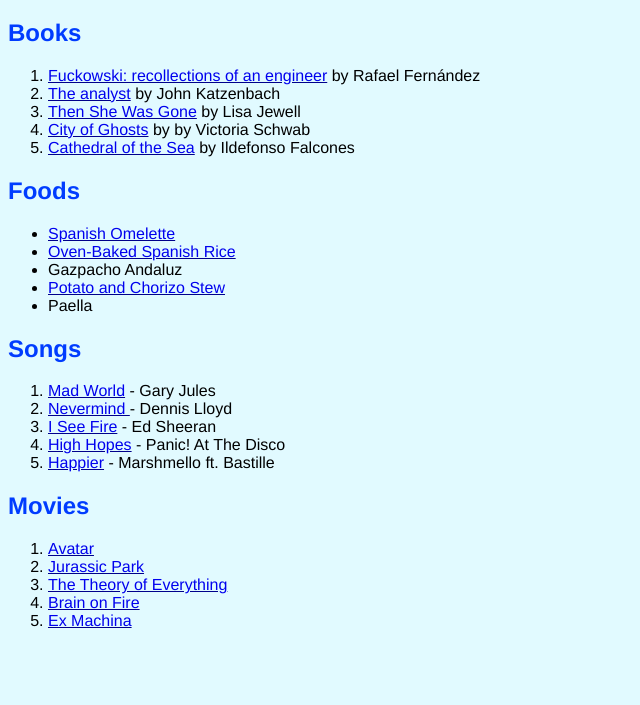
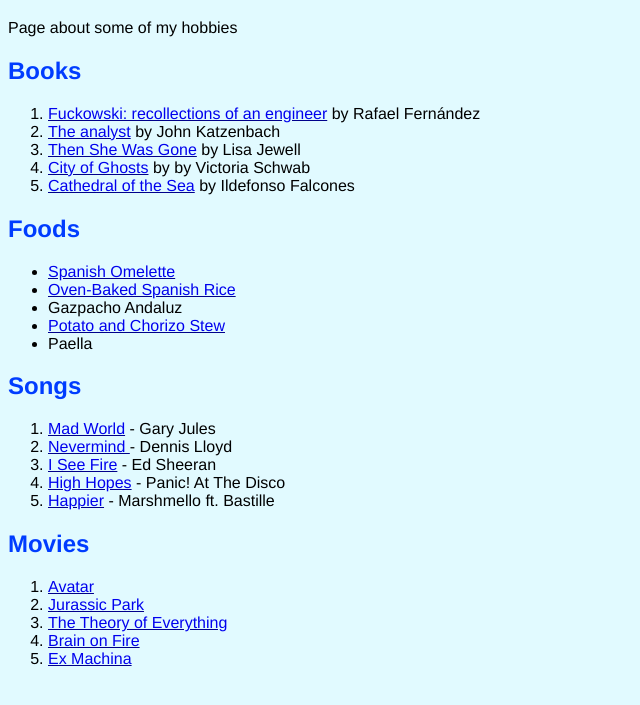
Before and after one commit to CristinaPicazo/Likes, a plain HTML site: page index.html in a window 1280 px wide. Shown: the part 61-766 px from the top of the page, without its empty margins (0-640 px from the left). Drawn offline with Linux system fonts and the light colour scheme.

Commit message:
validator.w3

```diff
--- a/index.html
+++ b/index.html
@@ -11,6 +11,7 @@
 
 <body>
     <h1>What do I like?</h1>
+    <p>Page about some of my hobbies</p>
     <h2>Books</h2>
     <ol>
         <li><a href="http://zenitservices.com/Translations/2006/Fuckowski.html">Fuckowski: recollections of an
```
